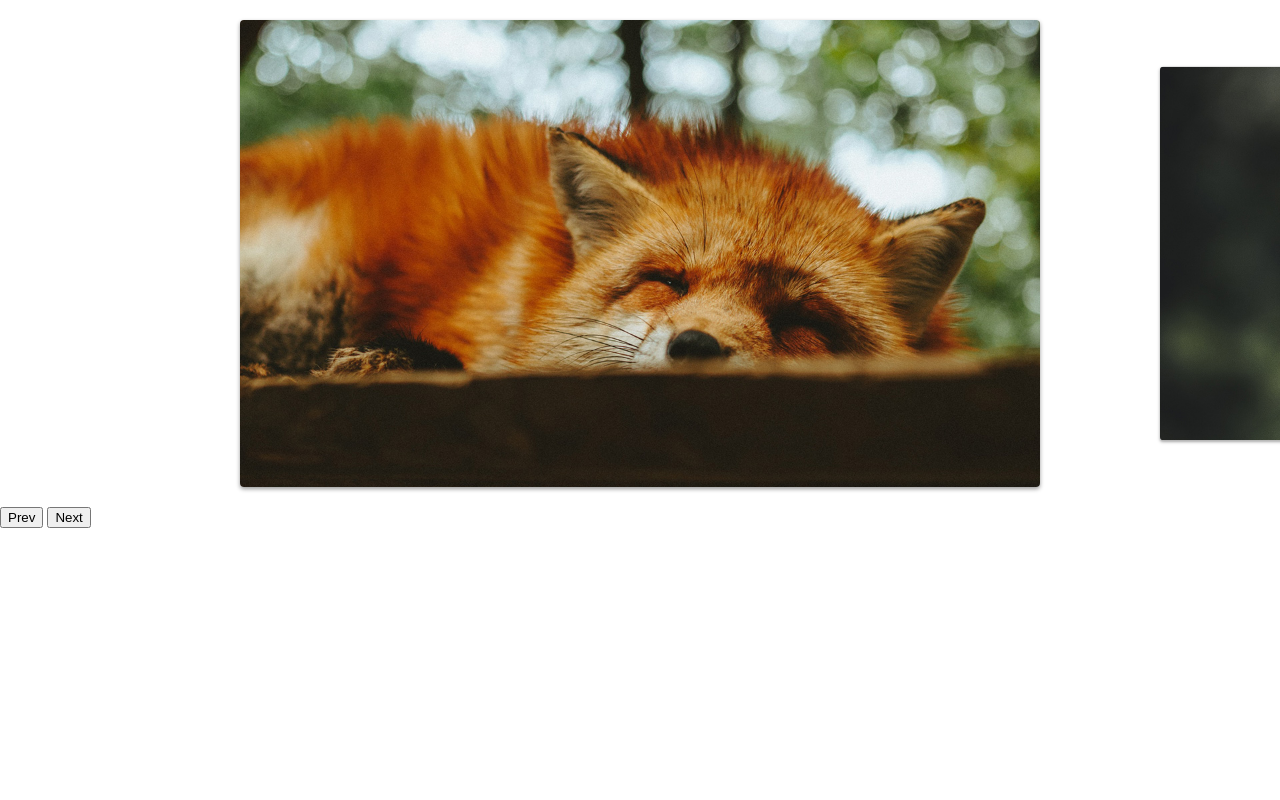
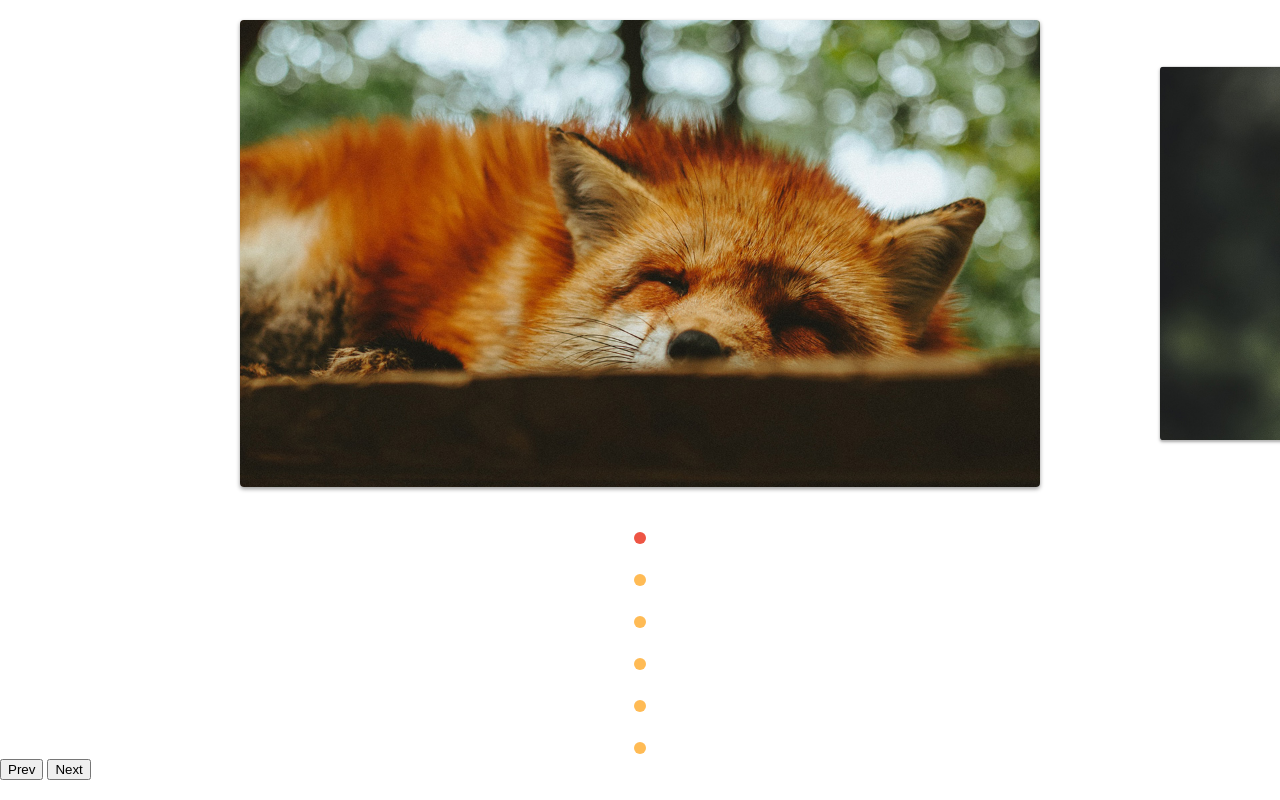
Before and after one commit to Renan-Frontend/Slide, a plain HTML site: page index.html in a window 1280 px wide. Drawn offline with Linux system fonts and the light colour scheme.

Commit message:
adicionada paginaçao

```diff
--- a/css/style.css
+++ b/css/style.css
@@ -19,7 +19,6 @@ img {
 
 .slide {
 	display: flex;
-	transition: 0.3s;
 }
 
 .slide:hover {
@@ -42,3 +41,26 @@ img {
 	opacity: 1;
 	transform: scale(1);
 }
+
+[data-control="slide"] li {
+	display: flex;
+	justify-content: center;
+
+	margin-top: 20px;
+}
+
+[data-control="slide"] li a {
+	display: block;
+	width: 12px;
+	height: 12px;
+	background: #fb5;
+	border-radius: 50%;
+	overflow: hidden;
+	text-indent: -999px;
+	margin: 5px;
+}
+
+[data-control="slide"] li.active a,
+[data-control="slide"] li a:hover {
+	background: #e54;
+}
--- a/js/script.js
+++ b/js/script.js
@@ -1,7 +1,8 @@
-import {SlideNav} from './slide.js';
+import {SlideNav} from "./slide.js";
 
-const slide = new SlideNav('.slide', '.slide-wrapper');
+const slide = new SlideNav(".slide", ".slide-wrapper");
 slide.init();
-slide.addArrow('.prev', '.next');
+slide.addArrow(".prev", ".next");
+slide.addControl();
 
 console.log(slide);
--- a/js/slide.js
+++ b/js/slide.js
@@ -1,14 +1,15 @@
-import debounce from './debounce.js';
+import debounce from "./debounce.js";
 export class Slide {
 	constructor(slide, wrapper) {
 		this.slide = document.querySelector(slide);
 		this.wrapper = document.querySelector(wrapper);
 		this.dist = {finalPosition: 0, startX: 0, movement: 0};
-		this.activeClass = 'active';
+		this.activeClass = "active";
+		this.changeEvent = new Event("changeEvent");
 	}
 
 	transition(active) {
-		this.slide.style.transition = active ? 'transform .3s' : '';
+		this.slide.style.transition = active ? "transform .3s" : "";
 	}
 
 	moveSlide(distX) {
@@ -23,29 +24,26 @@ export class Slide {
 
 	onStart(event) {
 		let movetype;
-		if (event.type === 'mousedown') {
+		if (event.type === "mousedown") {
 			event.preventDefault();
 			this.dist.startX = event.clientX;
-			movetype = 'mousemove';
+			movetype = "mousemove";
 		} else {
 			this.dist.startX = event.changedTouches[0].clientX;
-			movetype = 'touchmove';
+			movetype = "touchmove";
 		}
 		this.wrapper.addEventListener(movetype, this.onMove);
 		this.transition(false);
 	}
 
 	onMove(event) {
-		const pointerPosition =
-			event.type === 'mousemove'
-				? event.clientX
-				: event.changedTouches[0].clientX;
+		const pointerPosition = event.type === "mousemove" ? event.clientX : event.changedTouches[0].clientX;
 		const finalPosition = this.updatePosition(pointerPosition);
 		this.moveSlide(finalPosition);
 	}
 
 	onEnd(event) {
-		const movetype = event.type === 'mouseup' ? 'mousemove' : 'touchmove';
+		const movetype = event.type === "mouseup" ? "mousemove" : "touchmove";
 		this.wrapper.removeEventListener(movetype, this.onMove);
 		this.dist.finalPosition = this.dist.movePosition;
 		this.transition(true);
@@ -63,10 +61,10 @@ export class Slide {
 	}
 
 	addSlideEvents() {
-		this.wrapper.addEventListener('mousedown', this.onStart);
-		this.wrapper.addEventListener('touchstart', this.onStart);
-		this.wrapper.addEventListener('mouseup', this.onEnd);
-		this.wrapper.addEventListener('touchend', this.onEnd);
+		this.wrapper.addEventListener("mousedown", this.onStart);
+		this.wrapper.addEventListener("touchstart", this.onStart);
+		this.wrapper.addEventListener("mouseup", this.onEnd);
+		this.wrapper.addEventListener("touchend", this.onEnd);
 	}
 
 	// Slides config
@@ -101,12 +99,11 @@ export class Slide {
 		this.slidesIndexNav(index);
 		this.dist.finalPosition = activeSlide.position;
 		this.changeActiveClass();
+		this.wrapper.dispatchEvent(this.changeEvent);
 	}
 
 	changeActiveClass() {
-		this.slideArray.forEach(item =>
-			item.element.classList.remove(this.activeClass),
-		);
+		this.slideArray.forEach(item => item.element.classList.remove(this.activeClass));
 		this.slideArray[this.index.active].element.classList.add(this.activeClass);
 	}
 
@@ -125,7 +122,7 @@ export class Slide {
 	}
 
 	addResizeEvent() {
-		window.addEventListener('resize', this.onResize);
+		window.addEventListener("resize", this.onResize);
 	}
 
 	bindEvents() {
@@ -134,7 +131,7 @@ export class Slide {
 		this.onEnd = this.onEnd.bind(this);
 		this.activeNextSlide = this.activeNextSlide.bind(this);
 		this.activePrevSlide = this.activePrevSlide.bind(this);
-		this.onResize = debounce(this.onResize.bind(this), 50);
+		this.onResize = debounce(this.onResize.bind(this), 200);
 	}
 
 	init() {
@@ -149,6 +146,11 @@ export class Slide {
 }
 
 export class SlideNav extends Slide {
+	constructor(slide, wrapper) {
+		super(slide, wrapper);
+		this.bindControlEvents();
+	}
+
 	addArrow(prev, next) {
 		this.prevElement = document.querySelector(prev);
 		this.nextElement = document.querySelector(next);
@@ -156,7 +158,42 @@ export class SlideNav extends Slide {
 	}
 
 	addArrowEvent() {
-		this.prevElement.addEventListener('click', this.activePrevSlide);
-		this.nextElement.addEventListener('click', this.activeNextSlide);
+		this.prevElement.addEventListener("click", this.activePrevSlide);
+		this.nextElement.addEventListener("click", this.activeNextSlide);
+	}
+
+	createControl() {
+		const control = document.createElement("ul");
+		control.dataset.control = "slide";
+		this.slideArray.forEach((item, index) => {
+			control.innerHTML += `<li><a href="#slide${index + 1}">${index + 1}</a></li>`;
+		});
+		this.wrapper.appendChild(control);
+		return control;
+	}
+
+	eventControl(item, index) {
+		item.addEventListener("click", event => {
+			event.preventDefault();
+			this.changeSlides(index);
+		});
+		this.wrapper.addEventListener("changeEvent", this.activeControlItem);
+	}
+
+	activeControlItem() {
+		this.controlArray.forEach(item => item.classList.remove(this.activeClass));
+		this.controlArray[this.index.active].classList.add(this.activeClass);
+	}
+
+	addControl(customControl) {
+		this.control = document.querySelector(customControl) || this.createControl();
+		this.controlArray = [...this.control.children];
+		this.activeControlItem();
+		this.controlArray.forEach(this.eventControl);
+	}
+
+	bindControlEvents() {
+		this.eventControl = this.eventControl.bind(this);
+		this.activeControlItem = this.activeControlItem.bind(this);
 	}
 }
```
